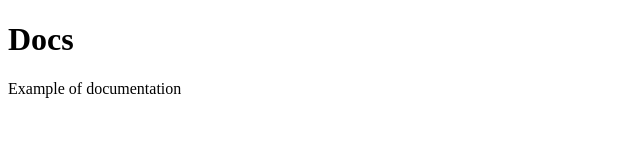
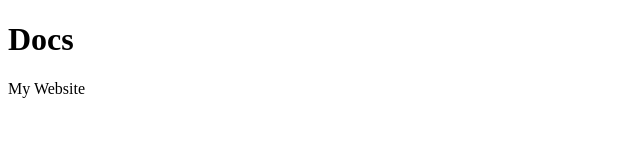
Before and after one commit to thejug/tscript-user-scripts, a plain HTML site: page docs/index.html in a window 1280 px wide. Shown: the whole page, without its empty margins (0-640 px from the left). Drawn offline with Linux system fonts and the light colour scheme.

Commit message:
update index.html to reflect my website

```diff
--- a/docs/index.html
+++ b/docs/index.html
@@ -6,6 +6,6 @@
         </head>
 	<body>
 		<h1>Docs</h1>
-		<p>Example of documentation</p>
+		<p>My Website</p>
 	</body>
 </html>
```
